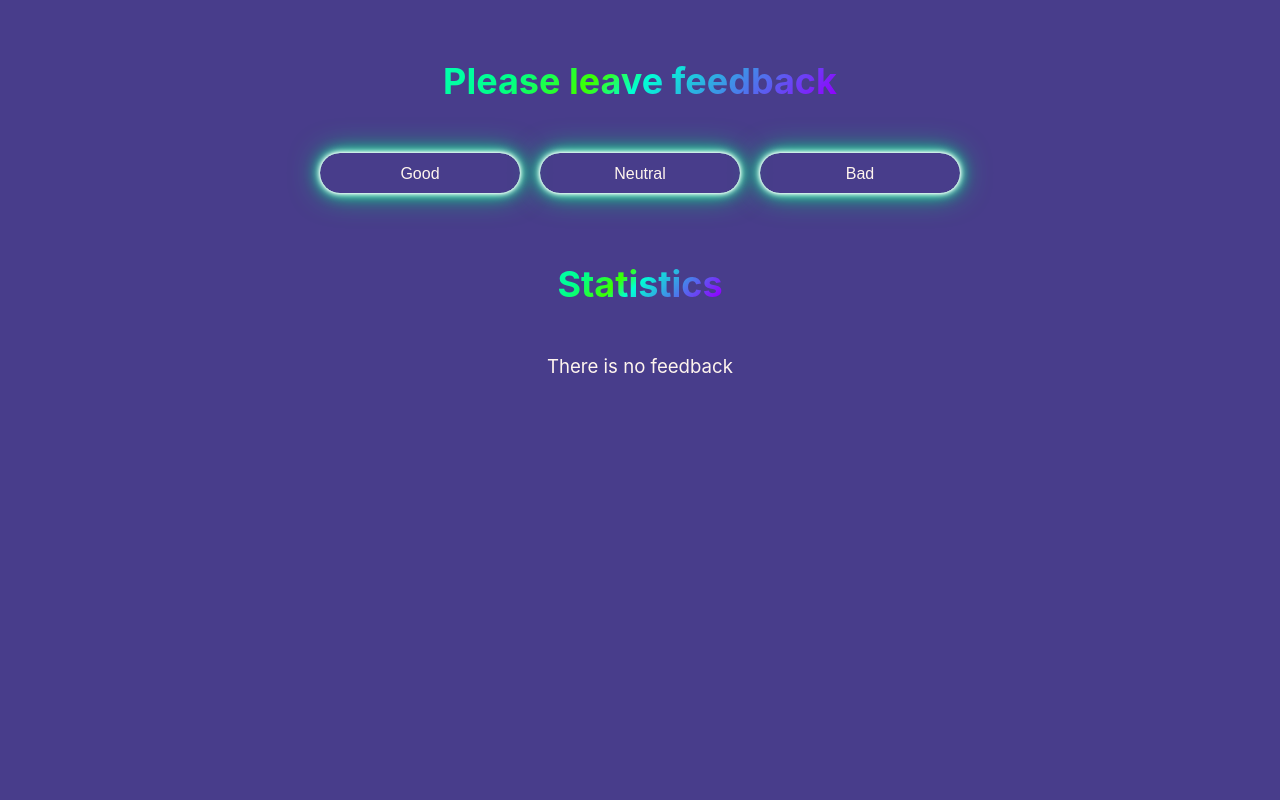
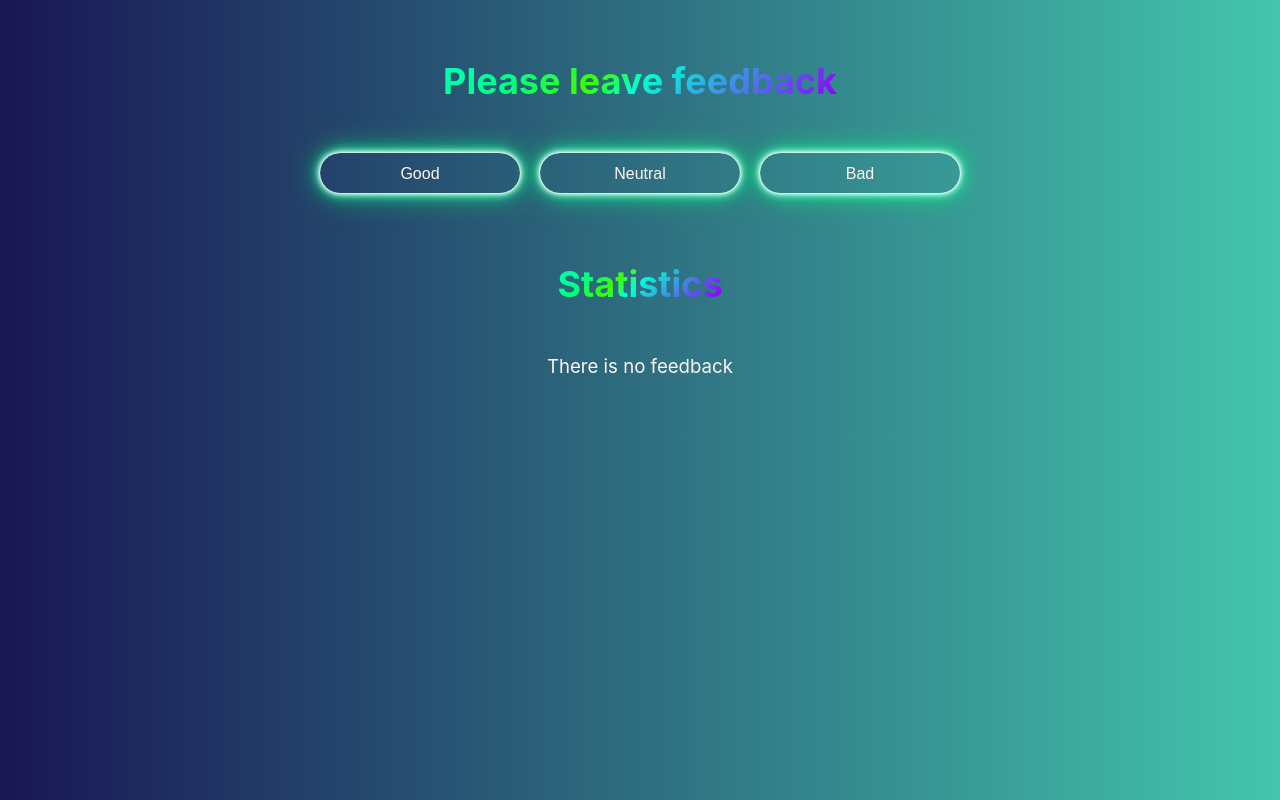
Before and after one commit to OksanaLukashyk/goit-react-hw-02-feedback, a React (Create React App) app: page / in a window 1280 px wide. Built offline with nearby package versions, Linux system fonts and the light colour scheme.

Commit message:
Update index.css

```diff
--- a/src/index.css
+++ b/src/index.css
@@ -7,7 +7,11 @@ body {
     sans-serif;
   -webkit-font-smoothing: antialiased;
   -moz-osx-font-smoothing: grayscale;
-  background-color: darkslateblue;
+/*   background-color: darkslateblue; */
+  background: #43C6AC;  /* fallback for old browsers */
+background: -webkit-linear-gradient(to right, #191654, #43C6AC);  /* Chrome 10-25, Safari 5.1-6 */
+background: linear-gradient(to right, #191654, #43C6AC); /* W3C, IE 10+/ Edge, Firefox 16+, Chrome 26+, Opera 12+, Safari 7+ */
+
 }
 
 code {
```
